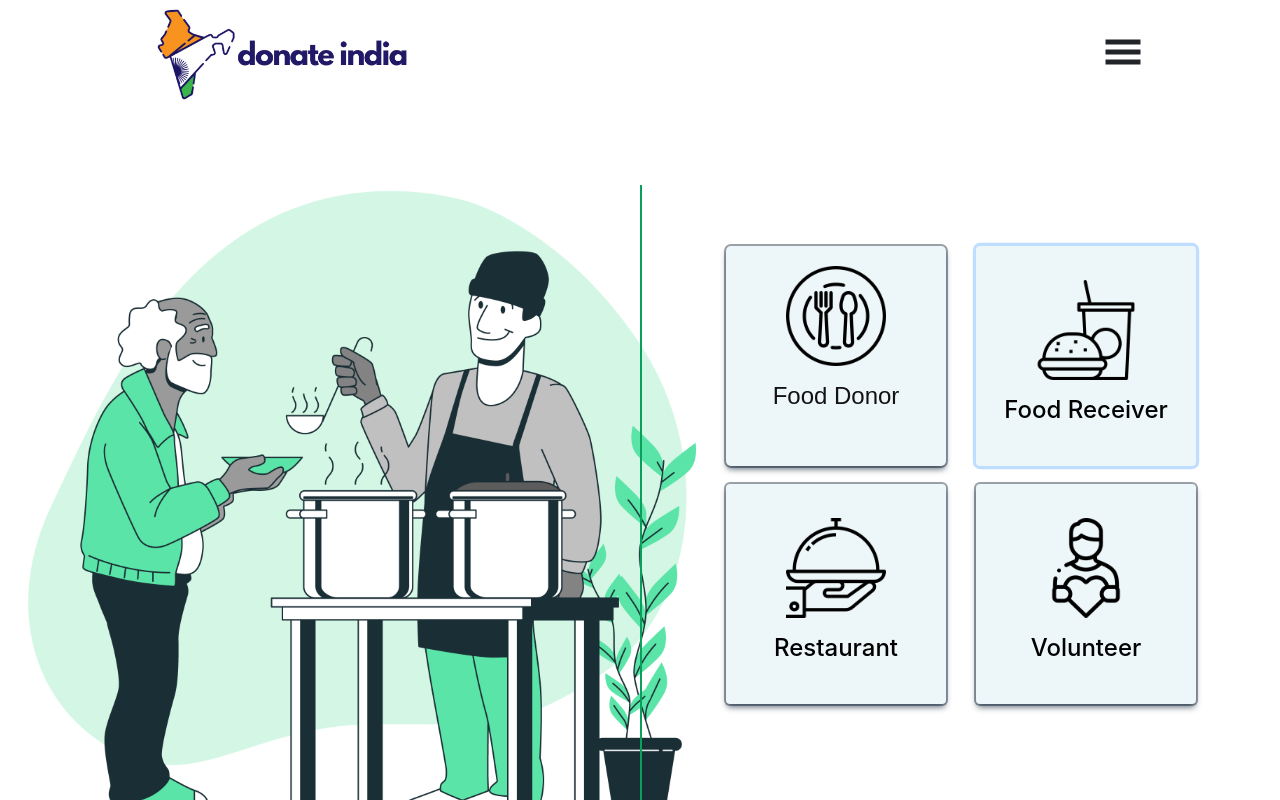
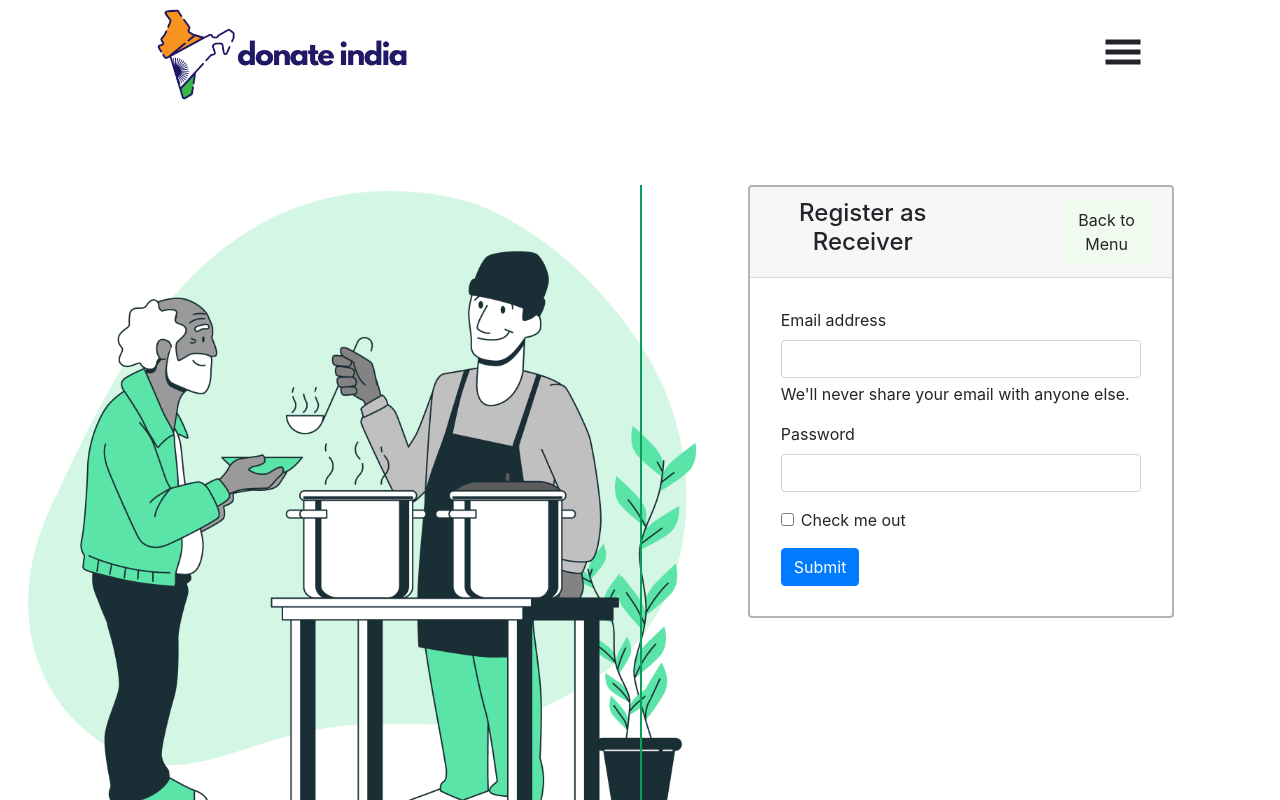
Before and after one commit to tanujdey7/donateindia, a React (Create React App) app: page /fooddonate in a window 1280 px wide. Both pictures are taken after a click on the button "Food Receiver". Shown: the top 800 px of the page. Built offline with nearby package versions, Linux system fonts and the light colour scheme.

Commit message:
Food donation section

```diff
--- a/src/Pages/Food/Fooddonate.css
+++ b/src/Pages/Food/Fooddonate.css
@@ -7,7 +7,7 @@
   background: #ffffff;
   width: 100%;
   margin: 0px;
-  padding-top:6%;
+  padding-top: 6%;
   padding-bottom: 6%;
 }
 
@@ -19,17 +19,20 @@
 
 .Food-menu-btn-one {
   width: 220px;
+  border: none;
   border-radius: 5px;
   background-color: #edf6f9;
   font-family: "Poppins", sans-serif;
   height: 220px;
-  box-shadow: rgba(6, 24, 44, 0.4) 0px 0px 0px 2px, rgba(6, 24, 44, 0.65) 0px 4px 6px -1px, rgba(255, 255, 255, 0.08) 0px 1px 0px inset;
+  box-shadow: rgba(6, 24, 44, 0.4) 0px 0px 0px 2px,
+    rgba(6, 24, 44, 0.65) 0px 4px 6px -1px,
+    rgba(255, 255, 255, 0.08) 0px 1px 0px inset;
   float: right;
   padding-top: 7%;
   color: #140101;
 }
 
-.Food-menu-btn-one>a{
+.Food-menu-btn-one > a {
   text-decoration: none;
   list-style-type: none;
   color: #131313;
@@ -43,7 +46,9 @@
   width: 220px;
   background-color: #edf6f9;
   height: 220px;
-  box-shadow: rgba(6, 24, 44, 0.4) 0px 0px 0px 2px, rgba(6, 24, 44, 0.65) 0px 4px 6px -1px, rgba(255, 255, 255, 0.08) 0px 1px 0px inset;
+  box-shadow: rgba(6, 24, 44, 0.4) 0px 0px 0px 2px,
+    rgba(6, 24, 44, 0.65) 0px 4px 6px -1px,
+    rgba(255, 255, 255, 0.08) 0px 1px 0px inset;
   float: left;
   color: #010101;
 }
@@ -51,14 +56,16 @@
 .food-menu-btn-two:hover {
   box-shadow: rgba(0, 0, 0, 0.3) 0px 19px 38px,
     rgba(0, 0, 0, 0.22) 0px 15px 12px;
-    color: #010101;
+  color: #010101;
 }
 
 .food-menu-btn-three {
   width: 220px;
   background-color: #edf6f9;
   height: 220px;
-  box-shadow: rgba(6, 24, 44, 0.4) 0px 0px 0px 2px, rgba(6, 24, 44, 0.65) 0px 4px 6px -1px, rgba(255, 255, 255, 0.08) 0px 1px 0px inset;
+  box-shadow: rgba(6, 24, 44, 0.4) 0px 0px 0px 2px,
+    rgba(6, 24, 44, 0.65) 0px 4px 6px -1px,
+    rgba(255, 255, 255, 0.08) 0px 1px 0px inset;
   float: right;
   color: #010101;
 }
@@ -66,21 +73,23 @@
 .food-menu-btn-three:hover {
   box-shadow: rgba(0, 0, 0, 0.3) 0px 19px 38px,
     rgba(0, 0, 0, 0.22) 0px 15px 12px;
-    color: #010101;
+  color: #010101;
 }
 
 .food-menu-btn-four {
   width: 220px;
   background-color: #edf6f9;
   height: 220px;
-  box-shadow: rgba(6, 24, 44, 0.4) 0px 0px 0px 2px, rgba(6, 24, 44, 0.65) 0px 4px 6px -1px, rgba(255, 255, 255, 0.08) 0px 1px 0px inset;
+  box-shadow: rgba(6, 24, 44, 0.4) 0px 0px 0px 2px,
+    rgba(6, 24, 44, 0.65) 0px 4px 6px -1px,
+    rgba(255, 255, 255, 0.08) 0px 1px 0px inset;
   float: left;
   color: #010101;
 }
 .food-menu-btn-four:hover {
   box-shadow: rgba(0, 0, 0, 0.3) 0px 19px 38px,
     rgba(0, 0, 0, 0.22) 0px 15px 12px;
-    color: #010101;
+  color: #010101;
 }
 
 .Food-Menu-Wrap-row {
@@ -90,3 +99,41 @@
 .Food-Menu-Wrap-row-two {
   margin-top: 3%;
 }
+
+/* food volunteers register */
+
+.food-volunteer-register {
+  width: 70%;
+  margin-left: auto;
+  margin-right: auto;
+  border: 2px solid rgb(179, 179, 179);
+}
+
+.volunteer-register-wrap {
+  margin: 10px;
+  text-align: left;
+  width: 95%;
+  margin-left: auto;
+  margin-right: auto;
+}
+
+/* btn */
+
+.food-btn-tagline {
+  float: left;
+  margin-left: 20px;
+}
+
+.back-menu-btn {
+  float: right;
+  margin-left: 33%;
+  background-color: #f1faee;
+}
+.volunteer-register-card-header {
+  display: flex;
+  margin-left: auto;
+  margin-right: auto;
+  width: 100%;
+  text-align: center;
+  /* background-color: red; */
+}
--- a/src/Pages/Food/Fooddonate.jsx
+++ b/src/Pages/Food/Fooddonate.jsx
@@ -1,4 +1,4 @@
-import React from "react";
+import React, { useState } from "react";
 import Foodimg from "../Images/food.png";
 import Foodimgone from "../Images/dish.png";
 import Foodimgtwo from "../Images/fastfood.png";
@@ -7,6 +7,56 @@ import Foodimgfour from "../Images/volunteer.png";
 import "./Fooddonate.css";
 
 const Fooddonate = () => {
+
+
+  const [donor, setDonor] = useState(false);
+  const [receive, setReceive] = useState(false);
+  const [restaurant, setRestaurant] = useState(false);
+  const [volunteer, setVolunteer] = useState(false);
+  const [foodmenu, setfoodmenu] = useState(true);
+
+
+  const showDonor = () => {
+    setDonor(true);
+    setVolunteer(false);
+    setReceive(false);
+    setRestaurant(false);
+    setfoodmenu(false);
+  };
+
+
+  const regiReceiver = () => {
+    setVolunteer(false);
+    setReceive(true);
+    setDonor(false);
+    setRestaurant(false);
+    setfoodmenu(false);
+  }
+  const regiRest = () => {
+    setVolunteer(false);
+    setReceive(false);
+    setDonor(false);
+    setRestaurant(true);
+    setfoodmenu(false);
+  }
+
+  const regiVolunteer = () => {
+    setVolunteer(true);
+    setReceive(false);
+    setDonor(false);
+    setRestaurant(false);
+    setfoodmenu(false);
+  }
+
+  const hidemenu = () => {
+    setVolunteer(false);
+    setReceive(false);
+    setDonor(false);
+    setRestaurant(false);
+    setfoodmenu(true);
+
+  };
+
   return (
     <div className="FoodDonate-wrapper">
       <div className="container-fluid">
@@ -16,19 +66,19 @@ const Fooddonate = () => {
               <img src={Foodimg} width="700" />
             </div>
             <div className="Food-menu-col col-6">
-              <div className="Food-Menu-Wrap">
+              {foodmenu ? (<div className="Food-Menu-Wrap">
                 <div className="Food-Menu-Wrap-row row">
                   <div className="col">
-                    <div className="Food-menu-btn-one">
-                      <a href="/fooddonor">
+                    <div className="Food-menu-btn-one-div">
+                      <button onClick={showDonor} className="Food-menu-btn-one">
                         <h1 className="text-white"><img src={Foodimgone} width="100" /></h1>
                         <h4 className="mt-3">Food Donor</h4>
-                      </a>
+                      </button>
                     </div>
                   </div>
                   <div className="col">
                     <div className="Food-menu-btn">
-                      <button className="btn food-menu-btn-two">
+                      <button onClick={regiReceiver} className="btn food-menu-btn-two">
                         <h1 className="text-white"><img src={Foodimgtwo} width="100" /></h1>
                         <h4 className="mt-3">Food Receiver</h4>
                       </button>
@@ -38,7 +88,7 @@ const Fooddonate = () => {
                 <div className="Food-Menu-Wrap-row-two row">
                   <div className="col">
                     <div className="Food-menu-btn">
-                      <button className="btn food-menu-btn-three">
+                      <button onClick={regiRest} className="btn food-menu-btn-three">
                         <h1 className="text-white"><img src={Foodimgthree} width="100" /></h1>
                         <h4 className="mt-3">Restaurant</h4>
                       </button>
@@ -46,14 +96,128 @@ const Fooddonate = () => {
                   </div>
                   <div className="col">
                     <div className="Food-menu-btn">
-                      <button className="btn food-menu-btn-four">
+                      <button onClick={regiVolunteer} className="btn food-menu-btn-four">
                         <h1 className="text-white"><img src={Foodimgfour} width="100" /></h1>
                         <h4 className="mt-3">Volunteer</h4>
                       </button>
                     </div>
                   </div>
                 </div>
-              </div>
+              </div>) : null}
+              {donor ? (
+                <div className="food-volunteer-register card">
+                  <div className="volunteer-register-card-header card-header"><h4 className="food-btn-tagline">Register as Donor</h4>
+                    <button onClick={hidemenu} className="btn back-menu-btn">Back to Menu</button></div>
+                  <div className="volunteer-register-wrap card-body">
+                    <form className="">
+                      <div class="mb-3">
+                        <label for="exampleInputEmail1" class="form-label">Full Name</label>
+                        <input type="email" class="form-control" id="exampleInputEmail1" aria-describedby="emailHelp" />
+                        {/* <div id="emailHelp" class="form-text">We'll never share your email with anyone else.</div> */}
+                      </div>
+                      <div class="mb-3">
+                        <label for="exampleInputEmail1" class="form-label">Mobile Num</label>
+                        <input type="email" class="form-control" id="exampleInputEmail1" aria-describedby="emailHelp" />
+                        {/* <div id="emailHelp" class="form-text">We'll never share your email with anyone else.</div> */}
+                      </div>
+                      <div class="mb-3">
+                        <label for="exampleInputEmail1" class="form-label">Email address</label>
+                        <input type="email" class="form-control" id="exampleInputEmail1" aria-describedby="emailHelp" />
+                        {/* <div id="emailHelp" class="form-text">We'll never share your email with anyone else.</div> */}
+                      </div>
+                      <div class="mb-3">
+                        <label for="exampleInputEmail1" class="form-label">Address</label>
+                        <input type="email" class="form-control" id="exampleInputEmail1" aria-describedby="emailHelp" />
+                        {/* <div id="emailHelp" class="form-text">We'll never share your email with anyone else.</div> */}
+                      </div>
+                      <div class="mb-3">
+                        <label for="exampleInputEmail1" class="form-label">For how many persons</label>
+                        <input type="email" class="form-control" id="exampleInputEmail1" aria-describedby="emailHelp" />
+                        {/* <div id="emailHelp" class="form-text">We'll never share your email with anyone else.</div> */}
+                      </div>
+                      <div class="mb-3">
+                        <label for="exampleInputEmail1" class="form-label">Type of food</label>
+                        <input type="email" class="form-control" id="exampleInputEmail1" aria-describedby="emailHelp" />
+                        <div id="emailHelp" class="form-text">We'll never share your email with anyone else.</div>
+                      </div>
+                      <div class="mb-3">
+                        <label for="exampleInputPassword1" class="form-label">Password</label>
+                        <input type="password" class="form-control" id="exampleInputPassword1" />
+                      </div>
+                      <div class="mb-3 form-check">
+                        <input type="checkbox" class="form-check-input" id="exampleCheck1" />
+                        <label class="form-check-label" for="exampleCheck1">Check me out</label>
+                      </div>
+                      <button type="submit" class="btn btn-primary">Submit</button>
+                    </form>
+                  </div>
+                </div>) : null}
+              {receive ? (<div className="food-volunteer-register card">
+                <div className="volunteer-register-card-header card-header"><h4 className="food-btn-tagline">Register as Receiver</h4>
+                  <button onClick={hidemenu} className="btn back-menu-btn">Back to Menu</button></div>
+                <div className="volunteer-register-wrap card-body">
+                  <form className="">
+                    <div class="mb-3">
+                      <label for="exampleInputEmail1" class="form-label">Email address</label>
+                      <input type="email" class="form-control" id="exampleInputEmail1" aria-describedby="emailHelp" />
+                      <div id="emailHelp" class="form-text">We'll never share your email with anyone else.</div>
+                    </div>
+                    <div class="mb-3">
+                      <label for="exampleInputPassword1" class="form-label">Password</label>
+                      <input type="password" class="form-control" id="exampleInputPassword1" />
+                    </div>
+                    <div class="mb-3 form-check">
+                      <input type="checkbox" class="form-check-input" id="exampleCheck1" />
+                      <label class="form-check-label" for="exampleCheck1">Check me out</label>
+                    </div>
+                    <button type="submit" class="btn btn-primary">Submit</button>
+                  </form>
+                </div>
+              </div>) : null}
+              {restaurant ? (<div className="food-volunteer-register card">
+                <div className="volunteer-register-card-header card-header"><h4 className="food-btn-tagline">Register as Restaurant</h4>
+                  <button onClick={hidemenu} className="btn back-menu-btn">Back to Menu</button></div>
+                <div className="volunteer-register-wrap card-body">
+                  <form className="">
+                    <div class="mb-3">
+                      <label for="exampleInputEmail1" class="form-label">Email address</label>
+                      <input type="email" class="form-control" id="exampleInputEmail1" aria-describedby="emailHelp" />
+                      <div id="emailHelp" class="form-text">We'll never share your email with anyone else.</div>
+                    </div>
+                    <div class="mb-3">
+                      <label for="exampleInputPassword1" class="form-label">Password</label>
+                      <input type="password" class="form-control" id="exampleInputPassword1" />
+                    </div>
+                    <div class="mb-3 form-check">
+                      <input type="checkbox" class="form-check-input" id="exampleCheck1" />
+                      <label class="form-check-label" for="exampleCheck1">Check me out</label>
+                    </div>
+                    <button type="submit" class="btn btn-primary">Submit</button>
+                  </form>
+                </div>
+              </div>) : null}
+              {volunteer ? (<div className="food-volunteer-register card">
+                <div className="volunteer-register-card-header card-header"><h4 className="food-btn-tagline">Register as Volunteer</h4>
+                  <button onClick={hidemenu} className="btn back-menu-btn">Back to Menu</button></div>
+                <div className="volunteer-register-wrap card-body">
+                  <form className="">
+                    <div class="mb-3">
+                      <label for="exampleInputEmail1" class="form-label">Email address</label>
+                      <input type="email" class="form-control" id="exampleInputEmail1" aria-describedby="emailHelp" />
+                      <div id="emailHelp" class="form-text">We'll never share your email with anyone else.</div>
+                    </div>
+                    <div class="mb-3">
+                      <label for="exampleInputPassword1" class="form-label">Password</label>
+                      <input type="password" class="form-control" id="exampleInputPassword1" />
+                    </div>
+                    <div class="mb-3 form-check">
+                      <input type="checkbox" class="form-check-input" id="exampleCheck1" />
+                      <label class="form-check-label" for="exampleCheck1">Check me out</label>
+                    </div>
+                    <button type="submit" class="btn btn-primary">Submit</button>
+                  </form>
+                </div>
+              </div>) : null}
             </div>
           </div>
         </div>
--- a/src/Pages/Food/Fooddonor.jsx
+++ b/src/Pages/Food/Fooddonor.jsx
@@ -7,7 +7,7 @@ const Fooddonor = () => {
     return (
         <div className="Food-donor-wrapper container-fluid">
             <div className="Food-donor-main-wrapper">
-                <div className="row">
+                <div className="row w-100">
                     <div className="col">
 
                     </div>
```
